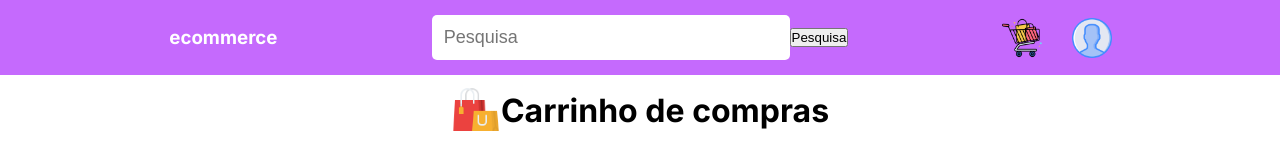
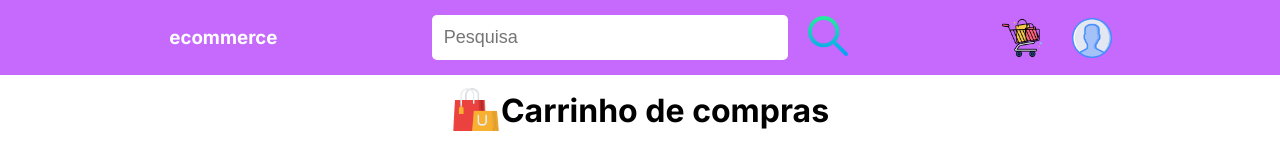
Before and after one commit to EsGui/project-ecommerce-frontend, a Next.js app: page /cart in a window 1280 px wide. Shown: the top 157 px of the page. Built offline with nearby package versions, Linux system fonts and the light colour scheme; no server answers.

Commit message:
parte de pesquisar produtos foi finalizado

```diff
--- a/src/app/components/home_components/HomeHeader.js
+++ b/src/app/components/home_components/HomeHeader.js
@@ -11,23 +11,18 @@ export default function HomeHeader() {
     const {
         dataUser,
         setRender,
-        searchProduct,
-        setSearchProduct
     } = useContext(MyContext);
 
     const [textInput, setTextInput] = useState("");
 
-    console.log(searchProduct)
-
     const router = useRouter();
 
+    console.log(typeof textInput);
+
     const inputSearchProductClick = async () => {
-        if (textInput.length > 0) {
-            const request = await axios.post("http://localhost:3001/search-product", { nameProduct: textInput });
-            setSearchProduct(request.data);
+        if (textInput.length > 0 && (textInput)) {
+            router.push(`/search/${ textInput.replace(' ', 'produto-nao-encontrado') }`);
         }
-
-        console.log(searchProduct);
     }
 
     return (
@@ -40,7 +35,7 @@ export default function HomeHeader() {
             </div>
             <div className={ styles.HomeHeaderInput }>
                 <input onChange={({ target }) => setTextInput(target.value)} type="search" placeholder="Pesquisa"/>
-                <button type="button" onClick={inputSearchProductClick}>Pesquisa</button>
+                <button type="button" onClick={inputSearchProductClick}><img src="http://localhost:3000/icons/magnifying-glass.png" /></button>
             </div>
             <div className={ styles.HomeHeaderImages }>
                 <img onClick={ () => {
--- a/src/app/context/Logic.js
+++ b/src/app/context/Logic.js
@@ -9,7 +9,7 @@ export default function Logic({ children }) {
     const [products, setProducts] = useState(null);
     const [render, setRender] = useState(false);
     const [product, setProduct] = useState(null);
-    const [searchProduct, setSearchProduct] = useState({})
+    const [searchProduct, setSearchProduct] = useState([])
 
     // Requisição do cadastro
     useEffect(() => {
--- a/src/app/styles/home_style/HomeHeader.module.css
+++ b/src/app/styles/home_style/HomeHeader.module.css
@@ -17,11 +17,22 @@
 .HomeHeaderInput > input[type=search]{
     padding: 12px;
     width: 100%;
+    outline: none;
     border: none;
-    outline: none;
     border-radius: 5px;
     font-family: Arial, Helvetica, sans-serif;
     font-size: 18px;
+}
+
+.HomeHeaderInput button {
+    border: none;
+    margin-left: 20px;
+    background: none;
+    cursor: pointer;
+}
+
+.HomeHeaderInput button img {
+    width: 40px;
 }
 
 .HomeHeaderImages > img{
```
Also changed, not shown: src/app/components/search_components/ListSearchProduct.js (added, +53 -0 lines), src/app/search/[slug]/page.js (added, +11 -0 lines), public/icons/magnifying-glass.png.
